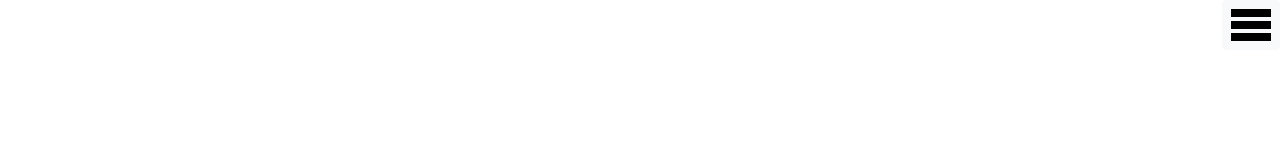
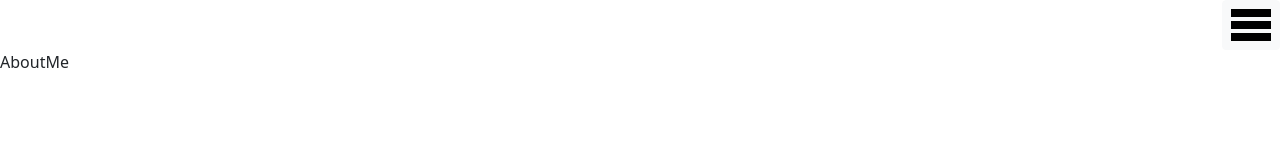
Before and after one commit to AxiE1337/posts-app, a React (Vite) app: page /aboutme in a window 1280 px wide. Before the commit this address had no page. Shown: the top 160 px of the page. Built offline with nearby package versions, Linux system fonts and the light colour scheme.

Commit message:
added user and aboutme pages

```diff
--- a/src/main.tsx
+++ b/src/main.tsx
@@ -1,12 +1,14 @@
+import './index.scss'
+import 'bootstrap/dist/css/bootstrap.min.css'
 import React from 'react'
 import ReactDOM from 'react-dom/client'
-import App from './pages/App.tsx'
+import Posts from './pages/PostsPage/Posts.tsx'
 import { BrowserRouter, Route, Routes } from 'react-router-dom'
 import { store } from './store/index.ts'
 import { Provider } from 'react-redux'
-import './index.scss'
-import 'bootstrap/dist/css/bootstrap.min.css'
 import Header from './components/Header.tsx'
+import AboutMe from './pages/AboutMePage/AboutMe.tsx'
+import User from './pages/UserPage/User.tsx'
 
 ReactDOM.createRoot(document.getElementById('root') as HTMLElement).render(
   <React.StrictMode>
@@ -14,7 +16,9 @@ ReactDOM.createRoot(document.getElementById('root') as HTMLElement).render(
       <BrowserRouter>
         <Header />
         <Routes>
-          <Route path='/' element={<App />} />
+          <Route path='/' element={<Posts />} />
+          <Route path='/aboutme' element={<AboutMe />} />
+          <Route path='/user' element={<User />} />
         </Routes>
       </BrowserRouter>
     </Provider>
--- /dev/null
+++ b/src/pages/AboutMePage/AboutMe.tsx
@@ -0,0 +1,7 @@
+import React from 'react'
+
+function AboutMe() {
+  return <main>AboutMe</main>
+}
+
+export default AboutMe
--- /dev/null
+++ b/src/pages/UserPage/User.tsx
@@ -0,0 +1,7 @@
+import React from 'react'
+
+function User() {
+  return <main>User</main>
+}
+
+export default User
```
Also changed, not shown: src/pages/PostsPage/Posts.tsx (renamed from src/pages/App.tsx, +5 -5 lines).
